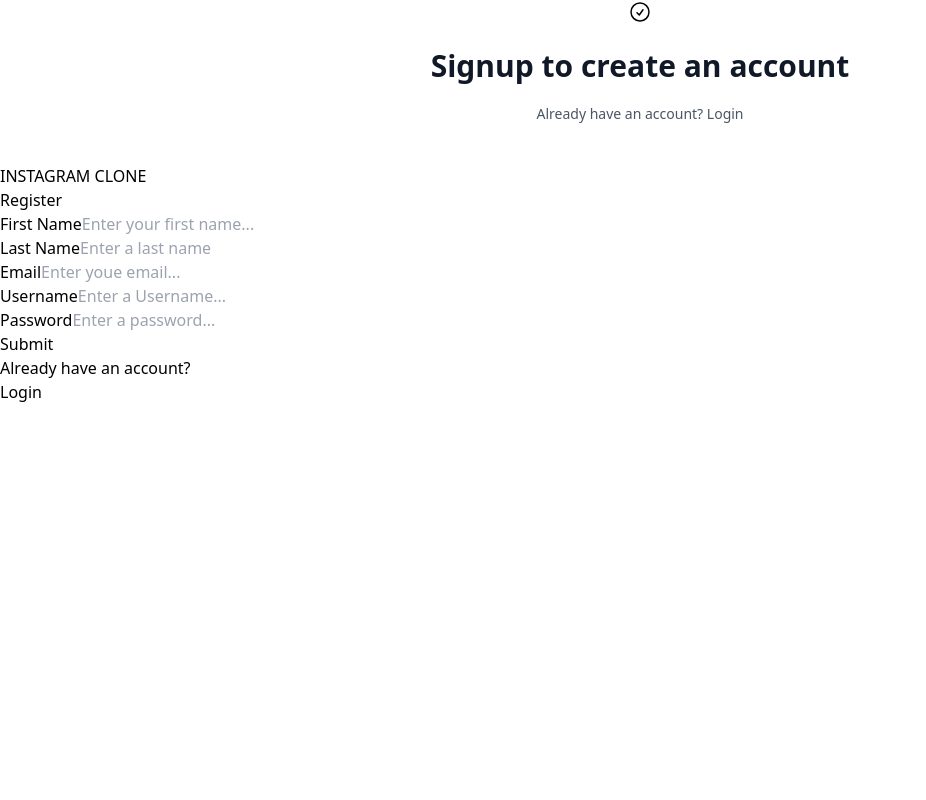
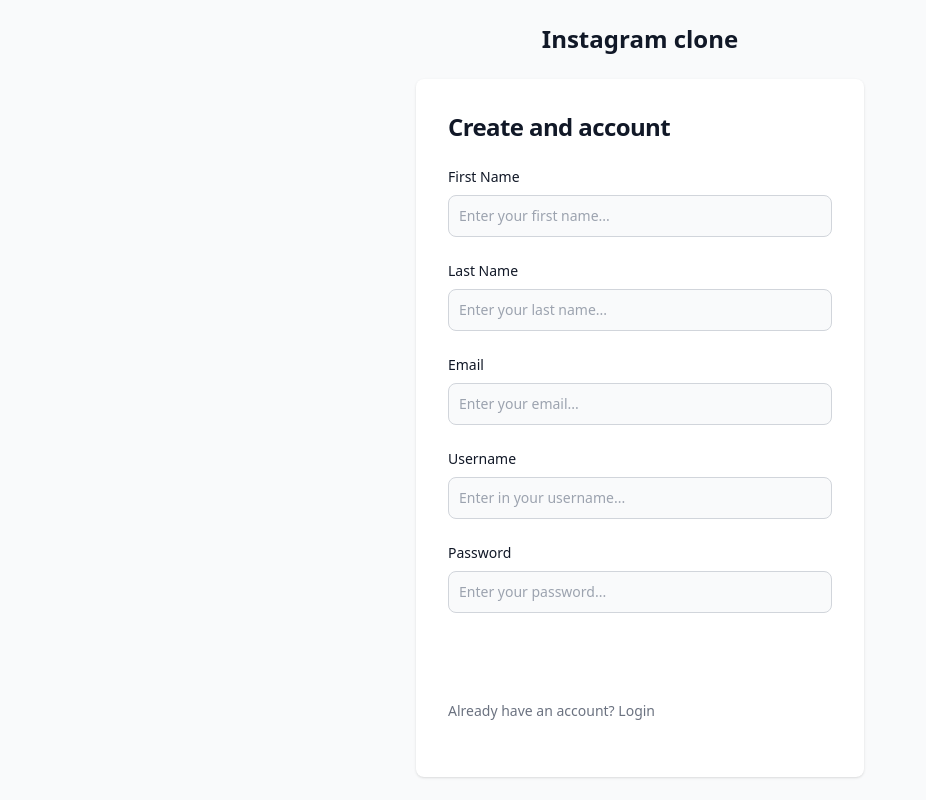
Before and after one commit to whytemig/M, a React (Vite) app in the folder client/instagram-clone/: page /signup in a window 1280 px wide. Shown: the whole page, without its empty margins (0-926 px from the left). Built offline with nearby package versions, Linux system fonts and the light colour scheme.

Commit message:
changes now

```diff
--- a/client/instagram-clone/src/components/Layout.jsx
+++ b/client/instagram-clone/src/components/Layout.jsx
@@ -1,23 +1,64 @@
 import { Outlet, Link } from "react-router-dom";
+import ModalPost from "./ModelPost";
+import { useEffect, useState } from "react";
 
 const Layout = () => {
+	const [theme, setTheme] = useState(
+		localStorage.getItem("theme") ? localStorage.getItem("theme") : "light"
+	);
+
+	const handleToggle = (e) => {
+		if (e.target.checked) {
+			setTheme("dark");
+		} else {
+			setTheme("light");
+		}
+	};
+
+	useEffect(() => {
+		localStorage.setItem("theme", theme);
+		const localTheme = localStorage.getItem("theme");
+		document.querySelector("html").setAttribute("data-theme", localTheme);
+	}, [theme]);
+
 	return (
 		<>
 			<div>
-				<nav className="bg-white dark:bg-gray-900  w-full z-20 top-0 left-0 border-b border-gray-200 dark:border-gray-600">
+				<nav className="bg-white dark:bg-gray-300  w-full z-20 top-0 left-0 border-b border-gray-300 dark:border-gray-300">
 					<div className="max-w-screen-xl flex flex-wrap items-center justify-between mx-auto p-4">
 						<a className="flex items-center">
-							<span className="self-center text-2xl font-semibold whitespace-nowrap dark:text-white">
-								instagram clone
+							<span className="self-center text-2xl font-semibold whitespace-nowrap dark:text-black">
+								TITLE
 							</span>
 						</a>
 						<div className="flex md:order-2">
-							<button
-								type="button"
-								className="text-white bg-black-700 hover:bg-black-800 focus:ring-4 focus:outline-none focus:ring-gray-300 font-medium rounded-lg text-sm px-4 py-2 text-center mr-3 md:mr-0 dark:bg-gray-600 dark:hover:bg-black-700 dark:focus:ring-black-800"
+							<label className="swap swap-rotate">
+								{/* this hidden checkbox controls the state */}
+								<input
+									type="checkbox"
+									onChange={handleToggle}
+									checked={theme === "light" ? false : true}
+								/>
+
+								{/* sun and mmon icon */}
+								{/* <svg
+									className="swap-on fill-current w-10 h-10"
+									xmlns="http://www.w3.org/2000/svg"
+									viewBox="0 0 24 24"
 								>
-								Light/Darkmode toggle (with icon?)
-							</button>
+									<path d="M5.64,17l-.71.71a1,1,0,0,0,0,1.41,1,1,0,0,0,1.41,0l.71-.71A1,1,0,0,0,5.64,17ZM5,12a1,1,0,0,0-1-1H3a1,1,0,0,0,0,2H4A1,1,0,0,0,5,12Zm7-7a1,1,0,0,0,1-1V3a1,1,0,0,0-2,0V4A1,1,0,0,0,12,5ZM5.64,7.05a1,1,0,0,0,.7.29,1,1,0,0,0,.71-.29,1,1,0,0,0,0-1.41l-.71-.71A1,1,0,0,0,4.93,6.34Zm12,.29a1,1,0,0,0,.7-.29l.71-.71a1,1,0,1,0-1.41-1.41L17,5.64a1,1,0,0,0,0,1.41A1,1,0,0,0,17.66,7.34ZM21,11H20a1,1,0,0,0,0,2h1a1,1,0,0,0,0-2Zm-9,8a1,1,0,0,0-1,1v1a1,1,0,0,0,2,0V20A1,1,0,0,0,12,19ZM18.36,17A1,1,0,0,0,17,18.36l.71.71a1,1,0,0,0,1.41,0,1,1,0,0,0,0-1.41ZM12,6.5A5.5,5.5,0,1,0,17.5,12,5.51,5.51,0,0,0,12,6.5Zm0,9A3.5,3.5,0,1,1,15.5,12,3.5,3.5,0,0,1,12,15.5Z" />
+								</svg>
+
+
+								<svg
+									className="swap-off fill-current w-10 h-10"
+									xmlns="http://www.w3.org/2000/svg"
+									viewBox="0 0 24 24"
+								>
+									<path d="M21.64,13a1,1,0,0,0-1.05-.14,8.05,8.05,0,0,1-3.37.73A8.15,8.15,0,0,1,9.08,5.49a8.59,8.59,0,0,1,.25-2A1,1,0,0,0,8,2.36,10.14,10.14,0,1,0,22,14.05,1,1,0,0,0,21.64,13Zm-9.5,6.69A8.14,8.14,0,0,1,7.08,5.22v.27A10.15,10.15,0,0,0,17.22,15.63a9.79,9.79,0,0,0,2.1-.22A8.11,8.11,0,0,1,12.14,19.73Z" />
+								</svg> */}
+							</label>
+							{/* Mig nav bar button? */}
 							<button
 								data-collapse-toggle="navbar-sticky"
 								type="button"
@@ -43,32 +84,72 @@
 								</svg>
 							</button>
 						</div>
+
+						{/* Nav bar ICONS */}
 						<div
 							className="items-center justify-between hidden w-full md:flex md:w-auto md:order-1"
 							id="navbar-sticky"
 						>
-							<ul className="flex flex-col p-4 md:p-0 mt-4 font-medium border border-gray-100 rounded-lg bg-gray-50 md:flex-row md:space-x-8 md:mt-0 md:border-0 md:bg-white dark:bg-gray-800 md:dark:bg-gray-900 dark:border-gray-700">
+							<div className="grid grid-cols-1 sm:grid-cols-2 gap-x-3 gap-y-3">
+								<ul className="flex flex-col p-4 md:p-0 mt-4 font-medium border border-gray-100 rounded-lg bg-gray-50 md:flex-row md:space-x-8 md:mt-0 md:border-0 md:bg-white dark:bg-gray-300 md:dark:bg-gray-300 dark:border-gray-300">
+									{/* HOME LINK AND ICON */}
 									<li>
-								<Link to='/' className="block py-2 pl-3 pr-4 text-gray-900 rounded hover:bg-gray-100 md:hover:bg-transparent md:hover:text-black-700 md:p-0 md:dark:hover:text-black-500 dark:text-white dark:hover:bg-gray-700 dark:hover:text-white md:dark:hover:bg-transparent dark:border-gray-700">Home</Link>
+										<Link
+											to="/"
+											className="block py-2 pl-3 pr-4 text-gray-900 rounded hover:bg-gray-100 md:hover:bg-transparent md:hover:text-black-700 md:p-0 md:dark:hover:text-black-500 dark:text-white dark:hover:bg-gray-700 dark:hover:text-white md:dark:hover:bg-transparent dark:border-gray-700"
+										>
+											<img
+												width="40"
+												height="40"
+												src="https://img.icons8.com/small/40/000000/home.png"
+												alt="home"
+											/>
+										</Link>
 									</li>
+									{/* SEARCH BAR LINK AND ICON */}
 									<li>
 										<a
 											href="#"
 											className="block py-2 pl-3 pr-4 text-gray-900 rounded hover:bg-gray-100 md:hover:bg-transparent md:hover:text-black-700 md:p-0 md:dark:hover:text-black-500 dark:text-white dark:hover:bg-gray-700 dark:hover:text-white md:dark:hover:bg-transparent dark:border-gray-700"
 										>
-										Search
+											<img
+												width="40"
+												height="40"
+												src="https://img.icons8.com/small/128/search--v1.png"
+												alt="search--v1"
+											/>
 										</a>
 									</li>
+									{/* PROFILE LINK AND ICON */}
 									<li>
-									<Link to='/profile' className="block py-2 pl-3 pr-4 text-gray-900 rounded hover:bg-gray-100 md:hover:bg-transparent md:hover:text-black-700 md:p-0 md:dark:hover:text-black-500 dark:text-white dark:hover:bg-gray-700 dark:hover:text-white md:dark:hover:bg-transparent dark:border-gray-700">Profile page</Link>
+										<Link
+											to="/profile"
+											className="block py-2 pl-3 pr-4 text-gray-900 rounded hover:bg-gray-100 md:hover:bg-transparent md:hover:text-black-700 md:p-0 md:dark:hover:text-black-500 dark:text-white dark:hover:bg-gray-700 dark:hover:text-white md:dark:hover:bg-transparent dark:border-gray-700"
+										>
+											<img
+												width="40"
+												height="40"
+												src="https://img.icons8.com/small/40/user-male-circle.png"
+												alt="user-male-circle"
+											/>
+										</Link>
 									</li>
+									{/* <li>
+
+			<ModalPost />
+
+								</li> */}
+									{/* This link will allow us to import icons free DONT DELETE*/}
+									<a href="https://icons8.com/icon/43719/search"></a>{" "}
+									<a href="https://icons8.com"></a>
 								</ul>
+							</div>
 						</div>
 					</div>
 				</nav>
 			</div>
+			{/* <Outlet /> */}
 		</>
-
 	);
 };
 
--- a/client/instagram-clone/src/components/Login.jsx
+++ b/client/instagram-clone/src/components/Login.jsx
@@ -55,33 +55,77 @@
 	return (
 		<>
 			<div>
-				<h1>INSTAGRAM CLONE</h1>
-				<h3>Login</h3>
-				<form onSubmit={handleLoginUp}>
 				<div>
-						<label>Email</label>
+					<section className="bg-gray-50 dark:bg-gray-900">
+						<div className="flex flex-col items-center justify-center px-6 py-8 mx-auto md:h-screen lg:py-0">
+							{/* Title */}
+							<a
+								href="#"
+								className="flex items-center mb-6 text-2xl font-semibold text-gray-900 dark:text-white"
+							>
+								Instagram clone
+							</a>
+							<div className="w-full bg-white rounded-lg shadow dark:border md:mt-0 sm:max-w-md xl:p-0 dark:bg-gray-800 dark:border-gray-700">
+								<div className="p-6 space-y-4 md:space-y-6 sm:p-8">
+									{/* Login title */}
+									<h1 className="text-xl font-bold leading-tight tracking-tight text-gray-900 md:text-2xl dark:text-white">
+										Login
+									</h1>
+									<form
+										className="space-y-4 md:space-y-6"
+										action="#"
+										onSubmit={handleLoginUp}
+									>
+										{/* Email input field */}
+										<div>
+											<label className="block mb-2 text-sm font-medium text-gray-900 dark:text-white">
+												Email{" "}
+											</label>
 											<input
 												type="email"
-							placeholder="Enter youe email..."
+												className="bg-gray-50 border border-gray-300 text-gray-900 sm:text-sm rounded-lg focus:ring-primary-600 focus:border-primary-600 block w-full p-2.5 dark:bg-gray-700 dark:border-gray-600 dark:placeholder-gray-400 dark:text-white dark:focus:ring-blue-500 dark:focus:border-blue-500"
+												placeholder="Enter your email"
 												onChange={(e) => setEmail(e.target.value)}
 											/>
 										</div>
-
+										{/* Password input field */}
 										<div>
-						<label>Password</label>
+											<label className="block mb-2 text-sm font-medium text-gray-900 dark:text-white">
+												Password
+											</label>
 											<input
 												type="password"
-							placeholder="Enter a password..."
+												className="bg-gray-50 border border-gray-300 text-gray-900 sm:text-sm rounded-lg focus:ring-primary-600 focus:border-primary-600 block w-full p-2.5 dark:bg-gray-700 dark:border-gray-600 dark:placeholder-gray-400 dark:text-white dark:focus:ring-blue-500 dark:focus:border-blue-500"
+												placeholder="Enter your passworddd"
+												required=""
 												onChange={(e) => setPassword(e.target.value)}
 											/>
 										</div>
-					<button onClick={errorMessage}>Submit</button>
+
+										{/* Login button */}
+										<button
+											type="submit"
+											className="w-full text-white bg-primary-600 hover:bg-primary-700 focus:ring-4 focus:outline-none focus:ring-primary-300 font-medium rounded-lg text-sm px-5 py-2.5 text-center dark:bg-primary-600 dark:hover:bg-primary-700 dark:focus:ring-primary-800"
+											onClick={errorMessage}
+										>
+											Login
+										</button>
+
+										{/* Creat account button link */}
+										<p className="text-sm font-light text-gray-500 dark:text-gray-400">
+											Dont have an account? {""}
+											<button className="font-medium text-primary-600 hover:underline dark:text-primary-500">
+												<Link to="/signup">Create Account</Link>
+											</button>
+										</p>
+										<ToastContainer />
 									</form>
-				<h3>Already have an account?</h3>
-				<Link>Login</Link>
-				<ToastContainer />
 								</div>
-			{/* <Outlet /> */}
+							</div>
+						</div>
+					</section>
+				</div>
+			</div>
 		</>
 	);
 };
--- a/client/instagram-clone/src/components/Signup.jsx
+++ b/client/instagram-clone/src/components/Signup.jsx
@@ -1,29 +1,19 @@
-
 import { useState } from "react";
 import { Link, useNavigate } from "react-router-dom";
-import { ToastContainer, toast } from 'react-toastify';
+import { ToastContainer, toast } from "react-toastify";
 import "react-toastify/dist/ReactToastify.css";
 import { useDispatch } from "react-redux";
 import { register } from "../redux/authSlice";
 
-
-
-
 const Register = () => {
-  const [firstName, setFirstName] = useState('');
-  const [lastName, setLastName] = useState('');
-  const [username, setUserName] = useState('');
-  const [email, setEmail] = useState('');
-  const [password, setPassword] = useState('');
-
-
-
-
-
+	const [firstName, setFirstName] = useState("");
+	const [lastName, setLastName] = useState("");
+	const [username, setUserName] = useState("");
+	const [email, setEmail] = useState("");
+	const [password, setPassword] = useState("");
 
 	const navigate = useNavigate();
 	const dispatch = useDispatch();
-
 
 	const errorMessage = () => {
 		if (
@@ -34,7 +24,7 @@
 			password === ""
 		) {
 			toast.error("All Inputs are require", {
-          position:'top-left',
+				position: "top-left",
 			});
 		}
 
@@ -47,93 +37,143 @@
 				position: "top-left",
 			});
 		}
-  }
+	};
 
 	const handleSignUp = async (e) => {
-    e.preventDefault()
-
+		e.preventDefault();
 
 		try {
-        const response = await fetch('http://localhost:5500/auth/register', {
+			const response = await fetch("http://localhost:5500/auth/register", {
 				headers: {
-            'Content-type': 'application/json'
+					"Content-type": "application/json",
 				},
 				method: "POST",
-          body: JSON.stringify({ firstName, lastName, username, email, password })
+				body: JSON.stringify({
+					firstName,
+					lastName,
+					username,
+					email,
+					password,
+				}),
 			});
-        const data = await response.json()
-        // console.log(data)
+			const data = await response.json();
+			console.log(data);
 			if (data) {
-          (dispatch(register(data)));
+				dispatch(register(data));
 				navigate("/login");
 			}
 
 			if (response.status === 400) {
 				navigate("/signup");
 			}
-
-
 		} catch (error) {
-        console.log(error.message)
+			console.log(error.message);
 		}
-
-  }
-
+	};
 
 	return (
 		<>
 			<div>
-        <title>Register</title>
-        <h1>INSTAGRAM CLONE</h1>
-        <h3>Register</h3>
-        <form onSubmit={handleSignUp}>
+				<section className="bg-gray-50 dark:bg-gray-900">
+					<div className="flex flex-col items-center justify-center px-6 py-8 mx-auto md:h-screen lg:py-0">
+						<a
+							href="#"
+							className="flex items-center mb-6 text-2xl font-semibold text-gray-900 dark:text-white"
+						>
+							Instagram clone
+						</a>
+						<div className="w-full bg-white rounded-lg shadow dark:border md:mt-0 sm:max-w-md xl:p-0 dark:bg-gray-800 dark:border-gray-700">
+							<div className="p-6 space-y-4 md:space-y-6 sm:p-8">
+								<h1 className="text-xl font-bold leading-tight tracking-tight text-gray-900 md:text-2xl dark:text-white">
+									Create and account
+								</h1>
+								<form
+									className="space-y-4 md:space-y-6"
+									action="#"
+									onSubmit={handleSignUp}
+								>
 									<div>
-            <label>First Name</label>
+										<label className="block mb-2 text-sm font-medium text-gray-900 dark:text-white">
+											First Name
+										</label>
 										<input
 											type="text"
+											className="bg-gray-50 border border-gray-300 text-gray-900 sm:text-sm rounded-lg focus:ring-primary-600 focus:border-primary-600 block w-full p-2.5 dark:bg-gray-700 dark:border-gray-600 dark:placeholder-gray-400 dark:text-white dark:focus:ring-blue-500 dark:focus:border-blue-500"
 											placeholder="Enter your first name..."
+											required=""
 											onChange={(e) => setFirstName(e.target.value)}
 										/>
 									</div>
-
 									<div>
-            <label>Last Name</label>
+										<label className="block mb-2 text-sm font-medium text-gray-900 dark:text-white">
+											Last Name
+										</label>
 										<input
 											type="text"
-              placeholder="Enter a last name"
+											className="bg-gray-50 border border-gray-300 text-gray-900 sm:text-sm rounded-lg focus:ring-primary-600 focus:border-primary-600 block w-full p-2.5 dark:bg-gray-700 dark:border-gray-600 dark:placeholder-gray-400 dark:text-white dark:focus:ring-blue-500 dark:focus:border-blue-500"
+											placeholder="Enter your last name..."
+											required=""
 											onChange={(e) => setLastName(e.target.value)}
 										/>
 									</div>
-
 									<div>
-            <label>Email</label>
+										<label className="block mb-2 text-sm font-medium text-gray-900 dark:text-white">
+											Email
+										</label>
 										<input
-              type="email"
-              placeholder="Enter youe email..."
+											type="text"
+											className="bg-gray-50 border border-gray-300 text-gray-900 sm:text-sm rounded-lg focus:ring-primary-600 focus:border-primary-600 block w-full p-2.5 dark:bg-gray-700 dark:border-gray-600 dark:placeholder-gray-400 dark:text-white dark:focus:ring-blue-500 dark:focus:border-blue-500"
+											placeholder="Enter your email..."
+											required=""
 											onChange={(e) => setEmail(e.target.value)}
 										/>
 									</div>
 									<div>
-            <label>Username</label>
+										<label className="block mb-2 text-sm font-medium text-gray-900 dark:text-white">
+											Username
+										</label>
 										<input
 											type="text"
-              placeholder="Enter a Username..."
+											className="bg-gray-50 border border-gray-300 text-gray-900 sm:text-sm rounded-lg focus:ring-primary-600 focus:border-primary-600 block w-full p-2.5 dark:bg-gray-700 dark:border-gray-600 dark:placeholder-gray-400 dark:text-white dark:focus:ring-blue-500 dark:focus:border-blue-500"
+											placeholder="Enter in your username..."
+											required=""
 											onChange={(e) => setUserName(e.target.value)}
 										/>
 									</div>
 									<div>
-            <label>Password</label>
+										<label className="block mb-2 text-sm font-medium text-gray-900 dark:text-white">
+											Password
+										</label>
 										<input
-              type="password"
-              placeholder="Enter a password..."
+											type="text"
+											className="bg-gray-50 border border-gray-300 text-gray-900 sm:text-sm rounded-lg focus:ring-primary-600 focus:border-primary-600 block w-full p-2.5 dark:bg-gray-700 dark:border-gray-600 dark:placeholder-gray-400 dark:text-white dark:focus:ring-blue-500 dark:focus:border-blue-500"
+											placeholder="Enter your password..."
+											required=""
 											onChange={(e) => setPassword(e.target.value)}
 										/>
 									</div>
-          <button onClick={errorMessage}>Submit</button>
+									{/* Create account button */}
+									<button
+										type="submit"
+										className="w-full text-white bg-primary-600 hover:bg-primary-700 focus:ring-4 focus:outline-none focus:ring-primary-300 font-medium rounded-lg text-sm px-5 py-2.5 text-center dark:bg-primary-600 dark:hover:bg-primary-700 dark:focus:ring-primary-800"
+										onClick={errorMessage}
+									>
+										Create Account
+									</button>
+									{/* Already have an account button */}
+									<p className="text-sm font-light text-gray-500 dark:text-gray-400">
+										Already have an account? {""}
+										{/* Login button */}
+										<button className="font-medium text-primary-600 hover:underline dark:text-primary-500">
+											<Link to="/login">Login</Link>
+										</button>
+									</p>
+									<ToastContainer />
 								</form>
-        <h3>Already have an account?</h3>
-        <button>Login</button>
-        <ToastContainer />
+							</div>
+						</div>
+					</div>
+				</section>
 			</div>
 		</>
 	);
--- a/client/instagram-clone/src/pages/Login.jsx
+++ b/client/instagram-clone/src/pages/Login.jsx
@@ -4,12 +4,12 @@
 export default function LoginPage(){
     return(
         <>
-             <Header
+             {/* <Header
                 heading="Login to your account"
                 paragraph="Don't have an account yet? "
                 linkName="Signup"
                 linkUrl="/signup"
-                />
+                /> */}
             <Login/>
         </>
     )
--- a/client/instagram-clone/src/pages/Signup.jsx
+++ b/client/instagram-clone/src/pages/Signup.jsx
@@ -4,12 +4,7 @@
 export default function SignupPage(){
     return(
         <>
-            <Header
-              heading="Signup to create an account"
-              paragraph="Already have an account? "
-              linkName="Login"
-              linkUrl="/"
-            />
+
             <Signup/>
         </>
     )
--- a/client/instagram-clone/tailwind.config.js
+++ b/client/instagram-clone/tailwind.config.js
@@ -1,13 +1,16 @@
 /** @type {import('tailwindcss').Config} */
 export default {
-  mode:  'jit',
-  // darkMode: false,
-  content: [
-    "./index.html",
-    "./src/**/*.{js,ts,jsx,tsx}",
-  ],
-  theme: {
-    extend: {},
-  },
-  plugins: [],
-}
+	mode: "jit",
+	content: ["./index.html", "./src/**/*.{js,ts,jsx,tsx}"],
+	// darkMode:'class',
+	theme: {
+		extend: {},
+		minWidth: {
+			"1/2": "50%",
+		},
+	},
+	plugins: [require("daisyui")],
+	daisyui: {
+		themes: ["light", "dark "],
+	},
+};
```
Also changed, not shown: client/instagram-clone/src/App.jsx (+9 -6 lines), client/instagram-clone/src/components/Home.jsx (+3 -16 lines), client/instagram-clone/src/components/Post.jsx (+24 -30 lines), client/instagram-clone/src/components/SinglePost.jsx (+8 -5 lines), client/instagram-clone/src/assets/icons8-home-200.png (added). Lines whose indentation alone changed are shown as unchanged.
